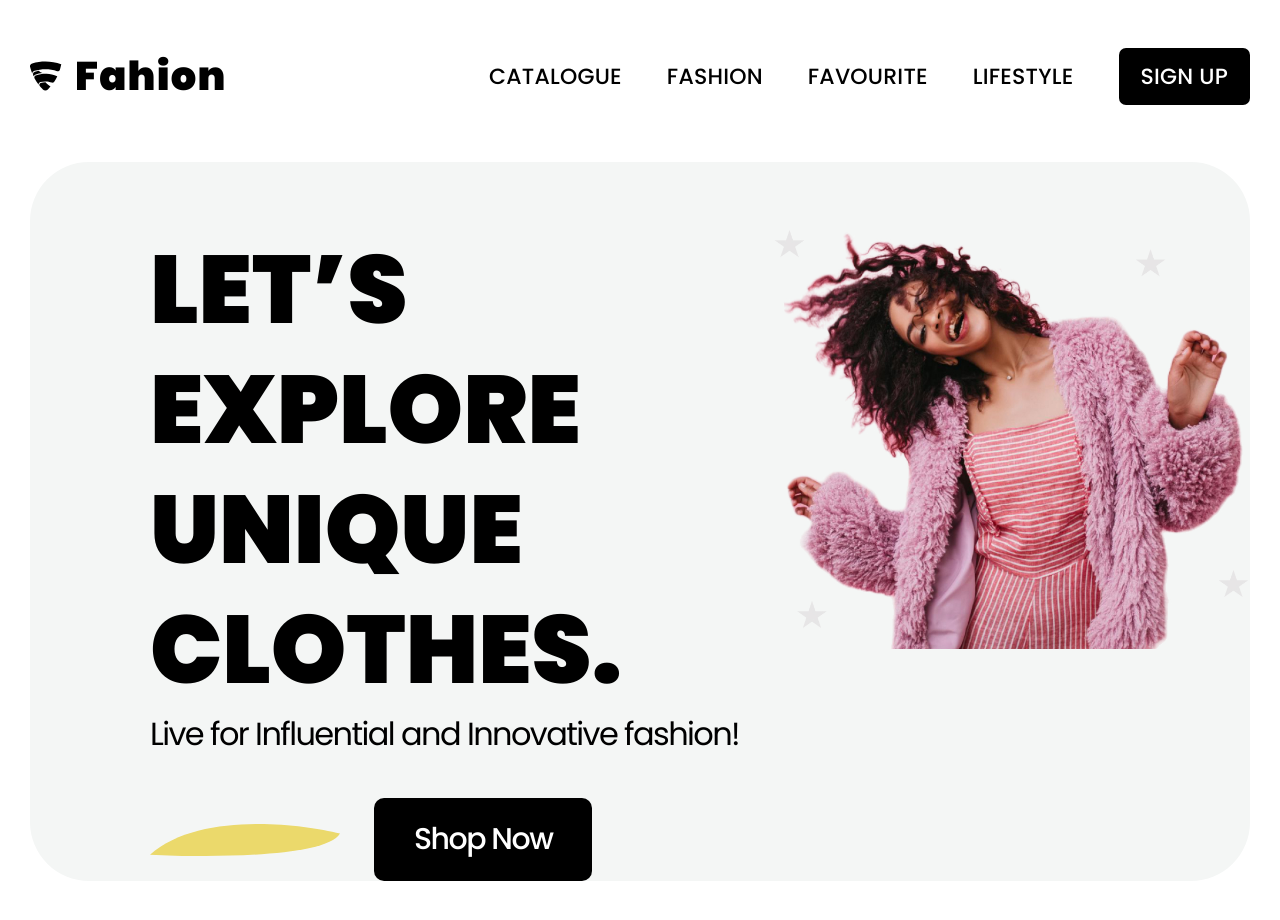
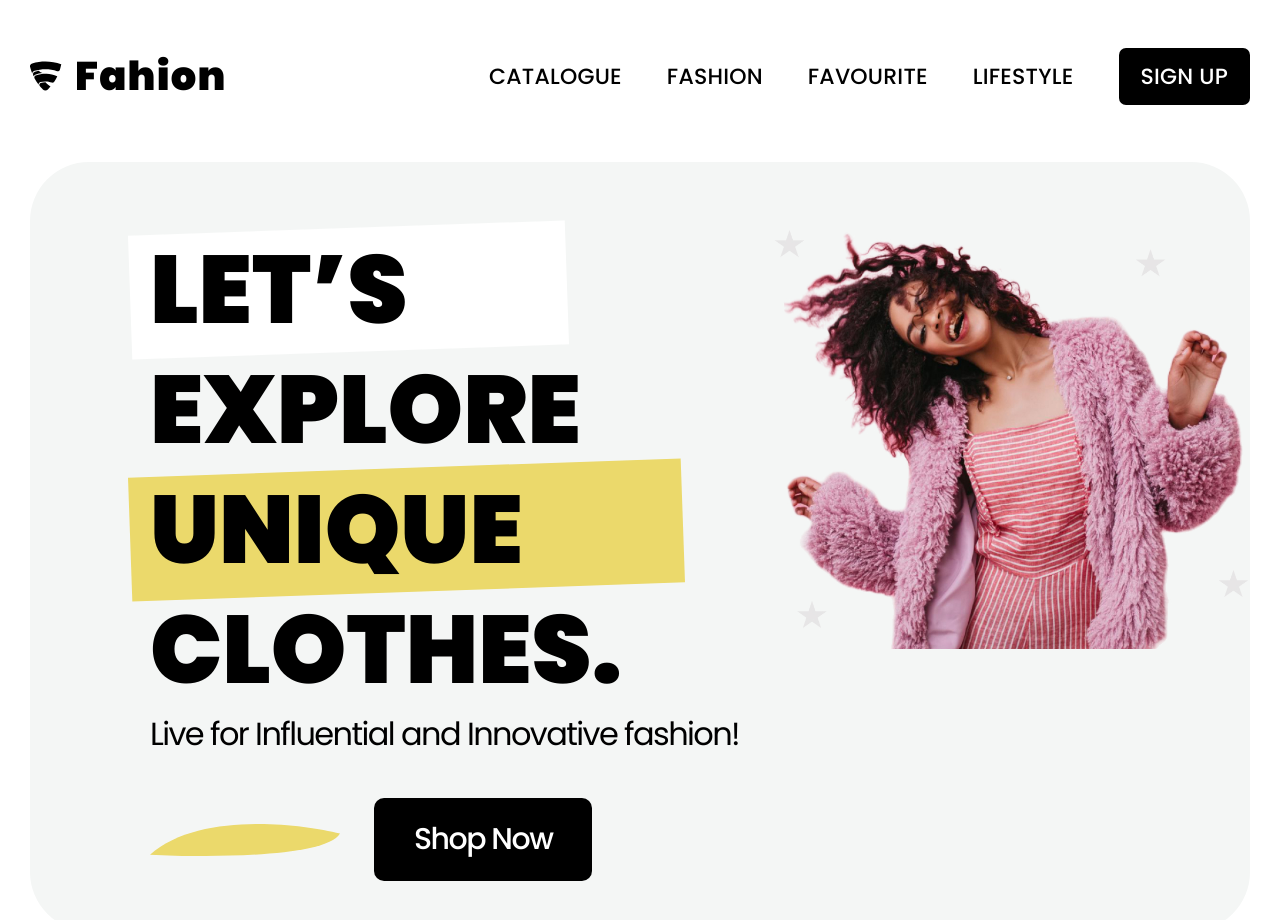
Before and after one commit to Nomex2008/Site-ShoppingWebsite-React, a React (Create React App) app: page / in a window 1280 px wide. Shown: the top 920 px of the page. Built offline with nearby package versions, Linux system fonts and the light colour scheme.

Commit message:
Commit 3 (promo2)
Add more object to section promo.

```diff
--- a/src/components/promo/Promo.jsx
+++ b/src/components/promo/Promo.jsx
@@ -10,9 +10,13 @@ const Promo = () => {
                     <div className="promo__text">
 
                         <div className="promo__title">
-                            LET’S
+                            <span className='highlight'>
+                                <span className='highlight__span'>LET’S</span>
+                            </span>
                             EXPLORE
-                            UNIQUE
+                            <span className='highlight highlight--yellow'>
+                                <span className='highlight__span'>UNIQUE</span>
+                            </span>
                             CLOTHES.
                         </div>
 
--- a/src/components/promo/promo.css
+++ b/src/components/promo/promo.css
@@ -11,6 +11,7 @@
 }
 .promo__text {
     max-width: 600px;
+    margin-bottom: 50px;
 }
 .promo__title {
     font-weight: 900;
@@ -47,6 +48,12 @@
 
     padding: 19px 40px;
     display: inline-block;
+
+    transition: all .3s ease;
+}
+.promo__btn:hover {
+    color: #000;
+    background-color: #f4f6f5;
 }
 .promo__btn-wrapper a{
     font-weight: 500;
@@ -57,3 +64,26 @@
 .promo__img {
     max-width: 890px;
 }
+
+.highlight {
+    position: relative;
+    display: inline-block;
+}
+.highlight:before {
+    content: '';
+    display: block;
+    position: absolute;
+    top: -2px;
+    bottom: -2px;
+    left: -20px;
+    right: -160px;
+    transform: rotate(-2deg);
+    background-color: #fff;
+}
+.highlight--yellow:before {
+    background-color: #ebd96b;
+}
+.highlight__span {
+    position: relative;
+    z-index: 2;
+}
```
Also changed, not shown: src/App.js (+11 -0 lines).
